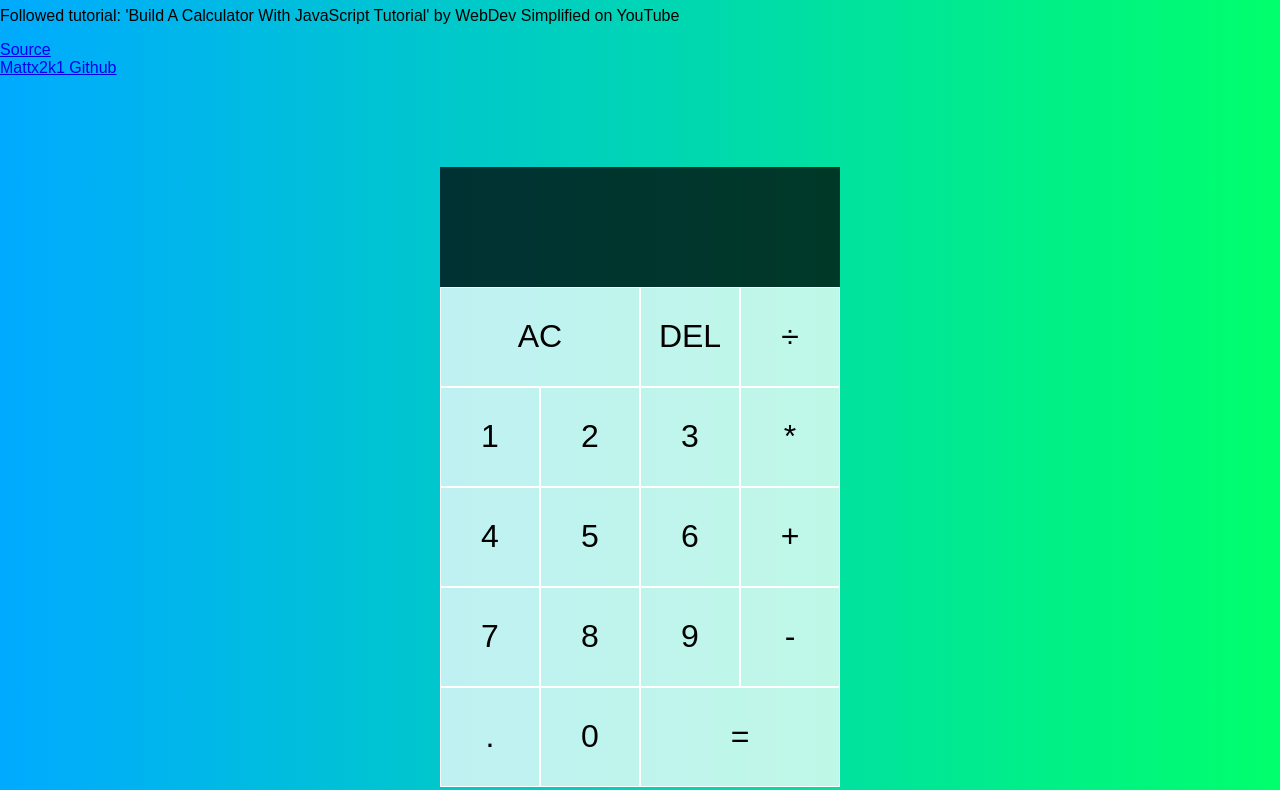
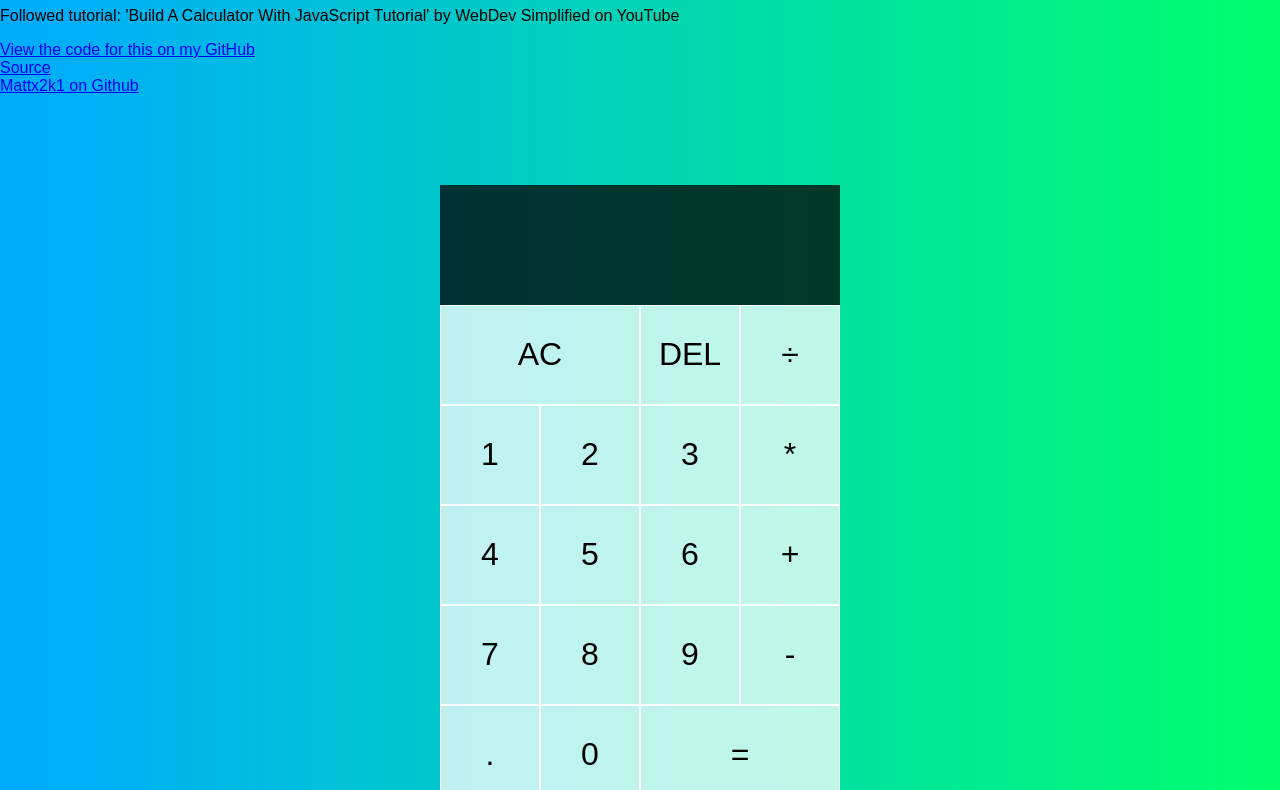
Before and after one commit to shosephiroth/calculator-app, a plain HTML site: page index.html in a window 1280 px wide. Shown: the part 73-863 px from the top of the page. Drawn offline with Linux system fonts and the light colour scheme.

Commit message:
Update index.html
added link to the code for calc app

```diff
--- a/index.html
+++ b/index.html
@@ -11,9 +11,11 @@
 <body>
     <h1>Welcome to calculator app by Matthew Harris</h1>
     <p>Followed tutorial: 'Build A Calculator With JavaScript Tutorial' by WebDev Simplified on YouTube</p>
+    <a href = "https://github.com/Mattx2k1/calculator-app">View the code for this on my GitHub</a>
+    <br>
     <a href = "https://www.youtube.com/watch?v=j59qQ7YWLxw&t=1906s">Source</a>
     <br>
-    <a href = "https://github.com/Mattx2k1">Mattx2k1 Github</a>
+    <a href = "https://github.com/Mattx2k1">Mattx2k1 on Github</a>
     <div class="calculator-grid">
         <div class="output">
             <div data-previous-operand class="previous-operand"></div>
```
